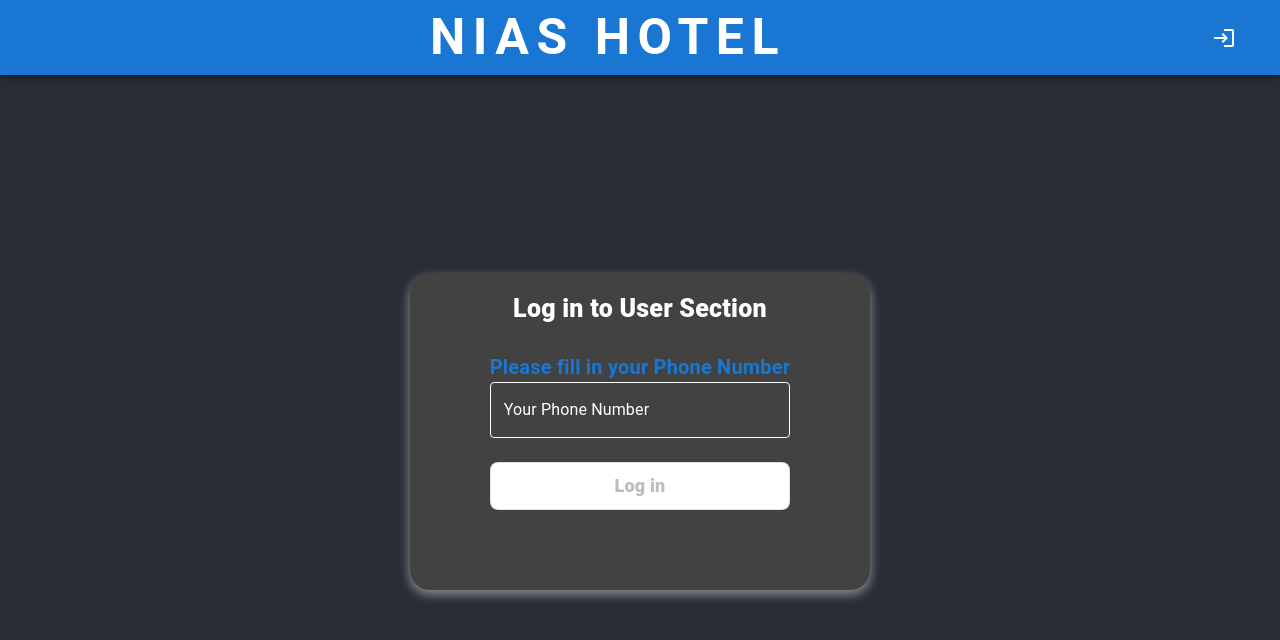
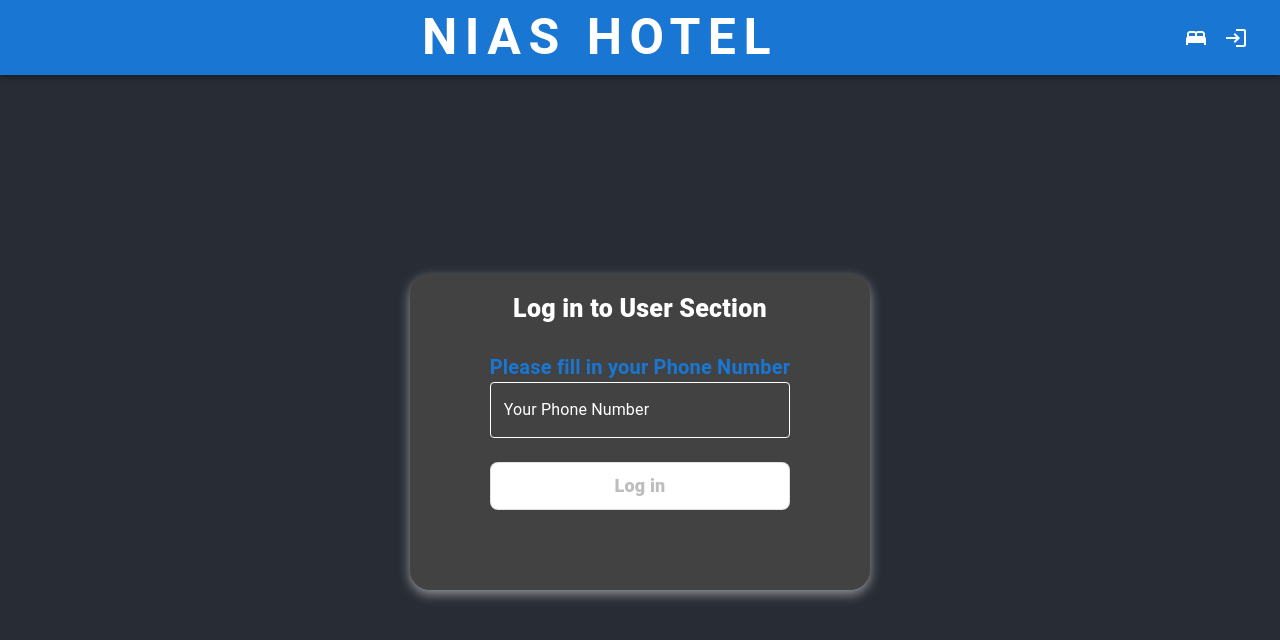
Before and after one commit to nikuusyaa/HotelReservationSystem, a React (Create React App) app: page /log-in in a window 1280 px wide. Shown: the top 640 px of the page. Built offline with nearby package versions, Linux system fonts and the light colour scheme.

Commit message:
feat: add reservation icon button to AppBar and update LoginBehavior to use IconButton

```diff
--- a/src/App.js
+++ b/src/App.js
@@ -2,10 +2,15 @@
 import { BrowserRouter, Routes, Route, Navigate } from "react-router-dom";
 import "./App.css";
 import BookRoom from "./components/BookRoom/components/BookRoomPage";
-import { AppBar, Toolbar, Typography } from "@mui/material";
+import { AppBar, Toolbar, Typography, Tooltip } from "@mui/material";
 import LoginBehavior from "./components/Login/components/LoginBehavior";
 import UserReservationPage from "./components/UserReservationPage/components/UserReservationPage";
 import LoginPage from "./components/Login/components/LoginPage";
+import IconButton from "@mui/material/IconButton";
+import { Link } from "react-router-dom";
+
+//icons
+import BedIcon from "@mui/icons-material/Bed";
 
 function App() {
   return (
@@ -25,10 +30,14 @@ function App() {
               >
                 NIAS HOTEL
               </Typography>
+              <Tooltip title="Reservation Page">
+                <IconButton component={Link} to="/booking">
+                  <BedIcon sx={{ color: "white" }} />
+                </IconButton>
+              </Tooltip>
               <LoginBehavior />
             </Toolbar>
           </AppBar>
-
           <Toolbar />
 
           <Routes>
--- a/src/components/Login/components/LoginBehavior.js
+++ b/src/components/Login/components/LoginBehavior.js
@@ -1,7 +1,8 @@
-import { Button, Tooltip } from "@mui/material";
+import {  Tooltip } from "@mui/material";
 import LoginPopover from "./LoginPopover";
 import { useState } from "react";
 import React from "react";
+import IconButton from "@mui/material/IconButton";
 
 //icons
 import LoginIcon from "@mui/icons-material/Login";
@@ -15,9 +16,9 @@ export default function LoginBehavior() {
   return (
     <>
       <Tooltip title="Login">
-        <Button color="inherit" onClick={handleClick}>
+        <IconButton color="inherit" onClick={handleClick}>
           <LoginIcon />
-        </Button>
+        </IconButton>
       </Tooltip>
       {anchorEl && (
         <LoginPopover anchorEl={anchorEl} setAnchorEl={setAnchorEl} />
```
